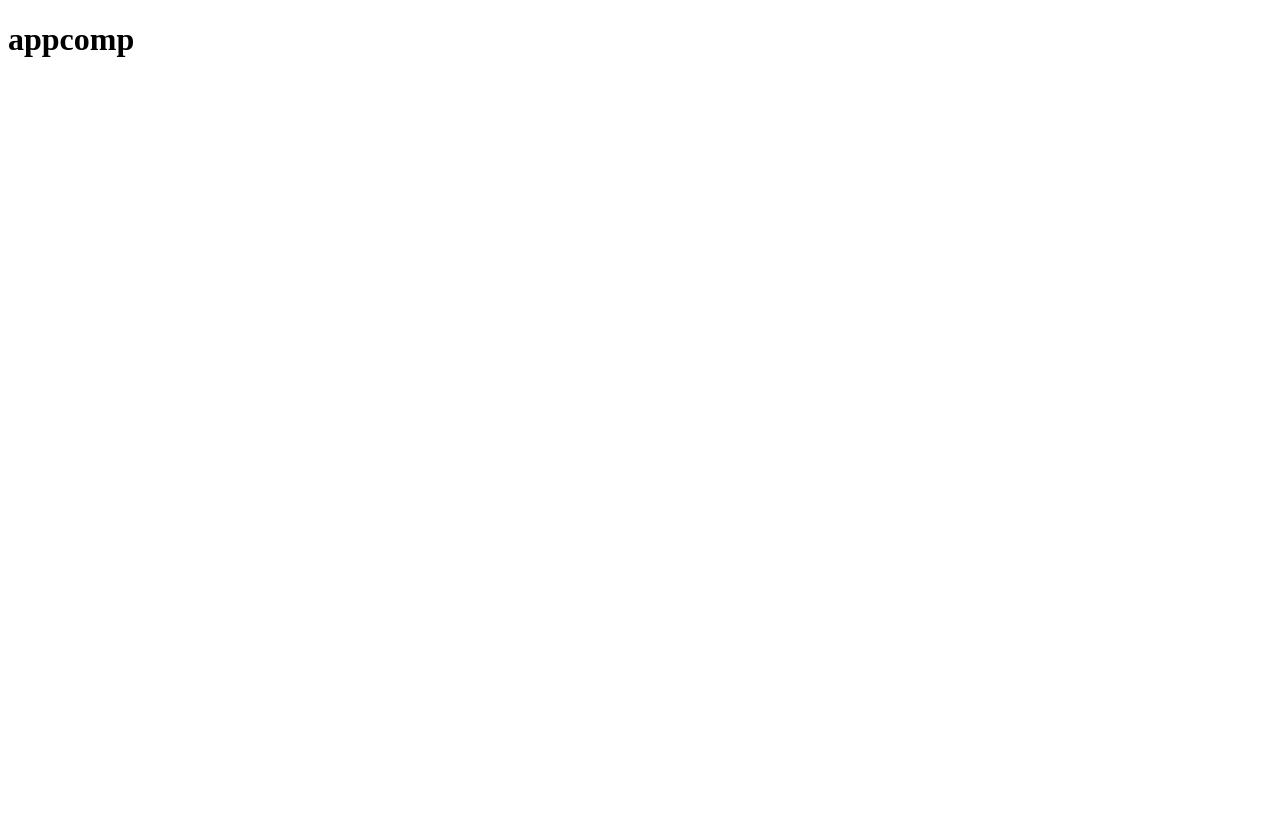
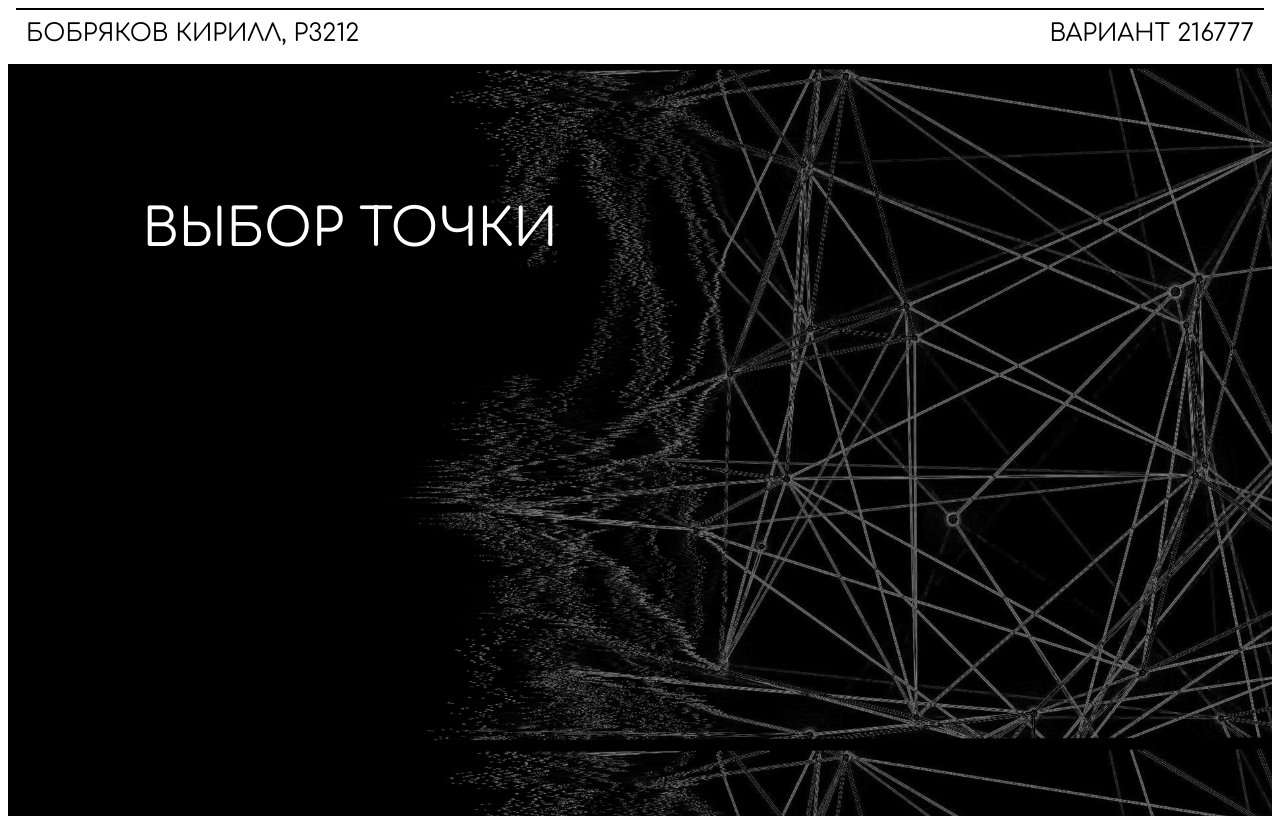
Before and after one commit to kekens/pip4-front, an Angular app: page / in a window 1280 px wide. Before the commit the page ends 800 px from the top, so only its background shows below. Built offline with nearby package versions, Linux system fonts and the light colour scheme.

Commit message:
Modify App-root component
Added Header and Home components in HTML and module

```diff
--- a/src/app/app.component.html
+++ b/src/app/app.component.html
@@ -1,3 +1,2 @@
-<h1>appcomp</h1>
-
-<app-login></app-login>
+<app-header></app-header>
+<app-home></app-home>
--- a/src/app/app.component.scss
+++ b/src/app/app.component.scss
@@ -0,0 +1,83 @@
+@import url('https://fonts.googleapis.com/css?family=Nanum+Gothic|Comfortaa|Roboto&display=swap');
+
+* {
+  margin: 0 !important;
+  padding: 0;
+  text-align: center;
+}
+
+body {
+  //border: 2px solid red;
+  width: 100%;
+  left: 0;
+}
+
+#content {
+  height: 94vh;
+}
+
+.container {
+  display: grid;
+  height: 100%;
+  grid-gap: 1em;
+}
+
+.container > div {
+  /*border: 5px solid blue;*/
+}
+
+#sidebar {
+  position: fixed;
+  width: 200px;
+  height: 100%;
+  background: #040404;
+  left: -200px;
+  transition: all 350ms linear;
+}
+
+#sidebar.active {
+  left: 0px;
+}
+
+.toggle-btn {
+  position: absolute;
+  left: 230px;
+  top: 12px;
+}
+
+.toggle-btn > span {
+  display: block;
+  width: 30px;
+  height: 3px;
+  background: black;
+  margin: 3px 0px;
+}
+
+#sidebar > ul > li {
+  color: white;
+  list-style: none;
+  border-bottom: 2px solid grey;
+}
+
+#sidebar > ul > li > a {
+  text-decoration: none;
+  outline: none;
+  display: inline-block;
+  position: relative;
+  color: white;
+  background: none;
+  font-weight: 300;
+  font-size: 16px;
+  font-family: 'Nanum Gothic', sans-serif;
+  text-transform: uppercase;
+  letter-spacing: 2px;
+  width: 200px;
+  height: 50px;
+  line-height: 25px;
+  padding-bottom: 20px;
+  padding-top: 20px;
+}
+
+#sidebar > ul > li > a:hover {
+  background: #0a0a0a;
+}
--- a/src/app/app.component.ts
+++ b/src/app/app.component.ts
@@ -6,5 +6,5 @@
   styleUrls: ['./app.component.scss']
 })
 export class AppComponent {
-  title = 'pip4front';
+  title = 'Home';
 }
--- a/src/app/app.module.ts
+++ b/src/app/app.module.ts
@@ -3,12 +3,14 @@
 
 import { AppRoutingModule } from './app-routing.module';
 import { AppComponent } from './app.component';
-import { LoginComponent } from './login/login.component';
+import {HomeComponent} from './home/home.component';
+import {HeaderComponent} from './header/header.component';
 
 @NgModule({
   declarations: [
     AppComponent,
-    LoginComponent
+    HeaderComponent,
+    HomeComponent
   ],
   imports: [
     BrowserModule,
```
